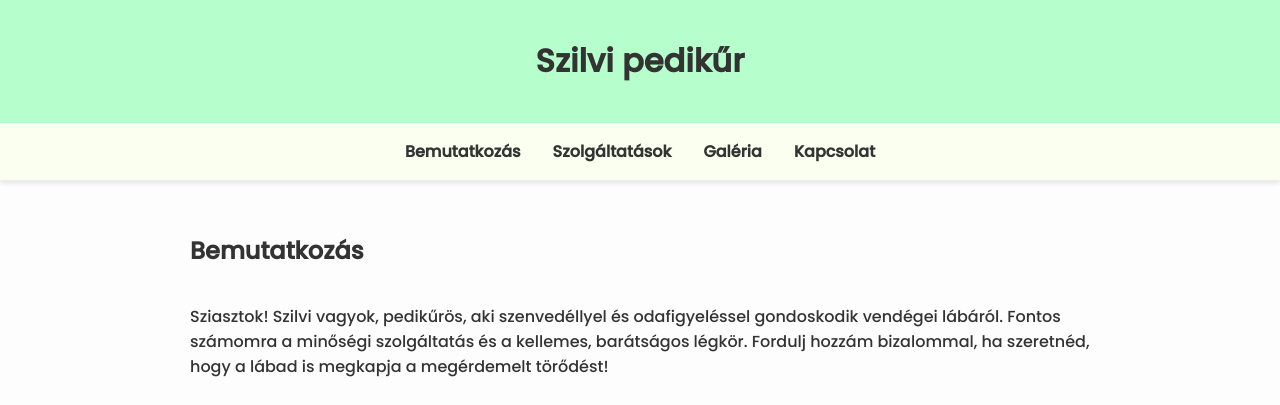
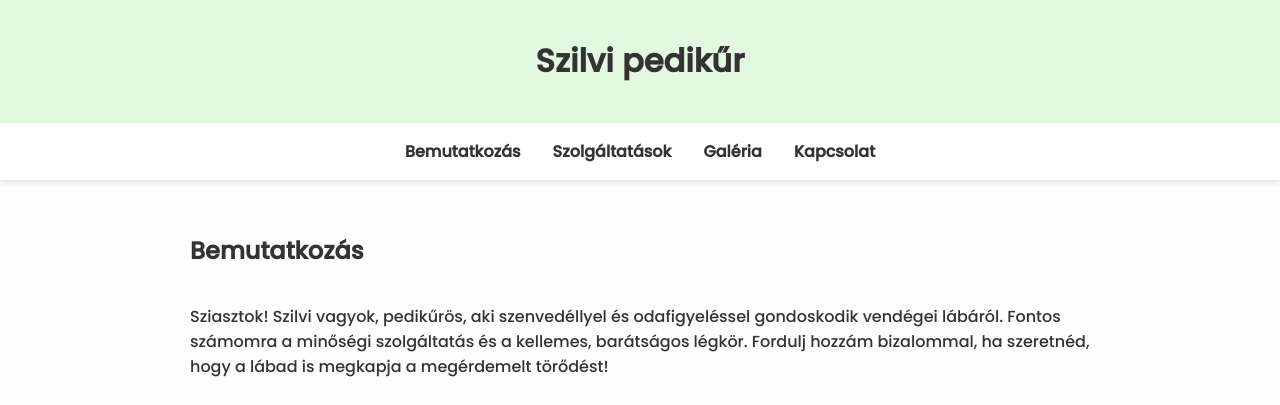
Before and after one commit to csokanandor95/pedicure_website, a plain HTML site: page main.html in a window 1280 px wide. Shown: the top 405 px of the page. Drawn offline with Linux system fonts and the light colour scheme.

Commit message:
Update styles.css

```diff
--- a/styles.css
+++ b/styles.css
@@ -6,13 +6,13 @@ body {
     }
 
 header {
-      background-color: #b6ffcc;
+      background-color: #e3f8e0;
       padding: 1rem;
       text-align: center;
     }
 
 nav {
-      background-color: #fafff0;
+      background-color: #ffffff;
       display: flex;
       justify-content: center;
       gap: 2rem;
@@ -31,7 +31,7 @@ nav {
     }
 
     nav a:hover {
-      color: #33d64e;
+      color: #50c878 ;
     }
 
 section {
```
